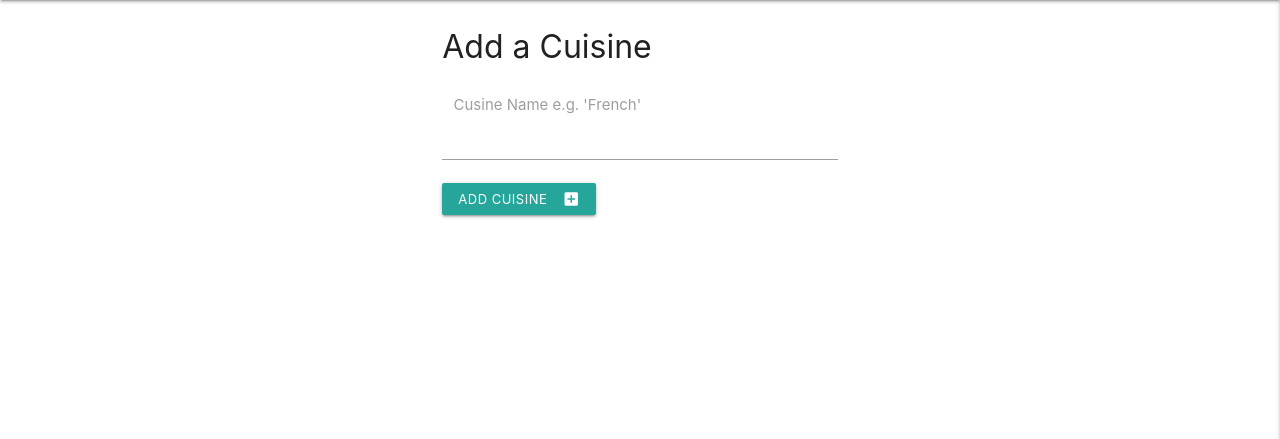
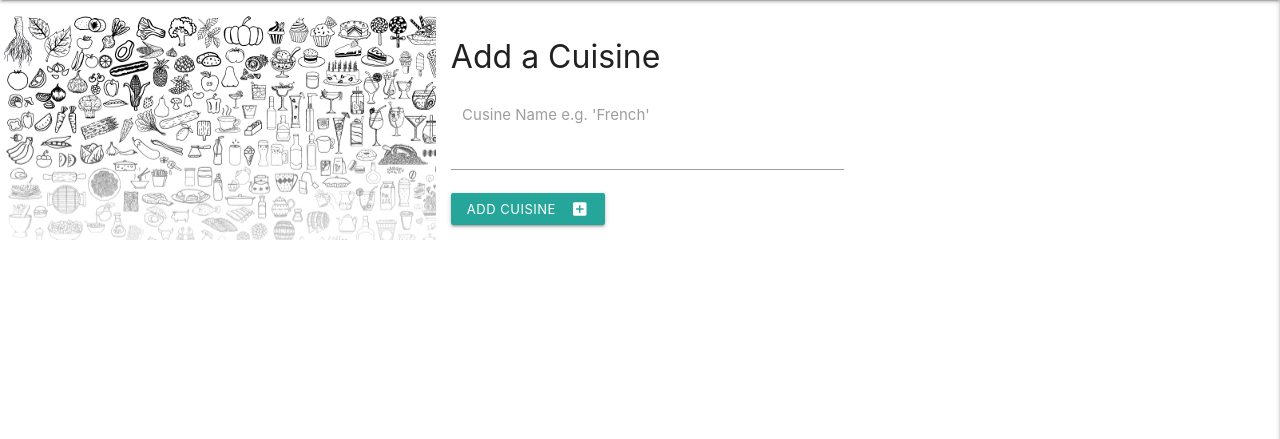
Before and after one commit to ramblingbarney/refactored-funicular, a Flask app: page /add_cuisine in a window 1280 px wide. Shown: the part 64-503 px from the top of the page. Run offline with Flask 2, Linux system fonts and the light colour scheme; the visitor is signed in with stand-in values (Sample User, id 1); some libraries are stand-ins or nearby versions.

Commit message:
- Updated static/img and static/css/style.css

```diff
--- a/static/css/style.css
+++ b/static/css/style.css
@@ -36,8 +36,9 @@
   font-feature-settings: 'liga';
 }
 
-.nav-single-line{
-  display: inline-block;
+nav {
+
+  margin-bottom: 10px;
 }
 
 .reacipe_header {
@@ -82,17 +83,28 @@ font-size: 3vh;
 
 .form-container {
   display: flex;
+  background-image: url("../img/ORFF0J0_gradient.jpg");
+  background-repeat: no-repeat;
 }
 
-.left-column, .right-column {
+.left-column {
   flex-grow: 3;
   flex-shrink: 3;
+}
+
+.right-column {
+  flex-grow: 3;
+  flex-shrink: 3;
+  background-color: white;
 }
 
 .central-column {
   flex-grow: 1;
   flex-shrink: 1;
   max-width: 500px;
+  height: 90%;
+  background-color: white;
+  padding-left: 1em;
 }
 
 .last-button-row {
```
Also changed, not shown: static/img/ORFF0J0_gradient.jpg (added).
